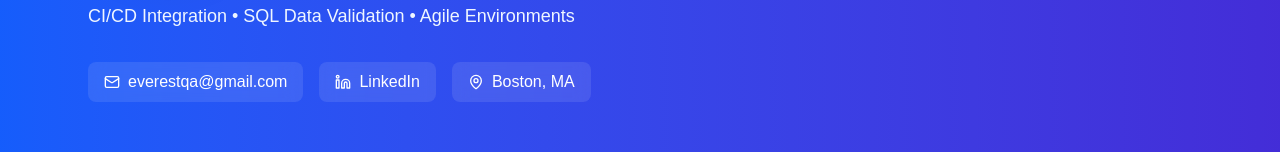
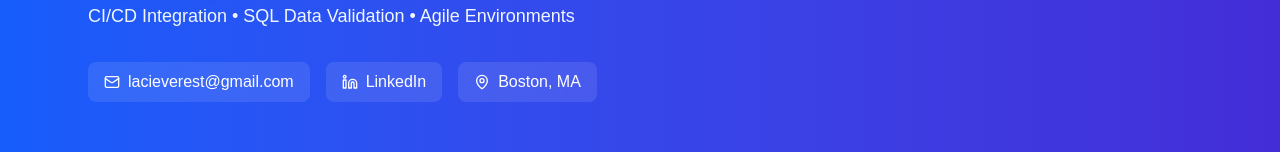
Before and after one commit to Everest-86/everest-portfolio-, a Next.js app: page / in a window 1280 px wide. Shown: the part 274-426 px from the top of the page. Built offline with nearby package versions, Linux system fonts and the light colour scheme.

Commit message:
update config

```diff
--- a/app/page.tsx
+++ b/app/page.tsx
@@ -135,11 +135,11 @@ export default function Portfolio() {
           </p>
           <div className="flex flex-wrap gap-4 mt-8">
             <a
-              href="mailto:everestqa@gmail.com"
+              href="mailto:lacieverest@gmail.com"
               className="flex items-center gap-2 bg-white/10 backdrop-blur-sm px-4 py-2 rounded-lg hover:bg-white/20 transition"
             >
               <Mail className="w-4 h-4" />
-              everestqa@gmail.com
+              lacieverest@gmail.com
             </a>
             <a
               href="https://linkedin.com/in/everest-laci-89b993377"
@@ -311,7 +311,7 @@ export default function Portfolio() {
           </p>
           <div className="flex flex-wrap gap-4 justify-center">
             <a
-              href="mailto:everestqa@gmail.com"
+              href="mailto:lacieverest@gmail.com"
               className="bg-white text-blue-600 px-8 py-3 rounded-lg font-semibold hover:bg-blue-50 transition flex items-center gap-2"
             >
               <Mail className="w-5 h-5" />
--- a/next.config.ts
+++ b/next.config.ts
@@ -1,7 +1,7 @@
 
 const nextConfig = {
   output: 'export',
-  basePath: '/everest-portfolio-',
+  basePath: '',
   images: { unoptimized: true }
 }
 
```
